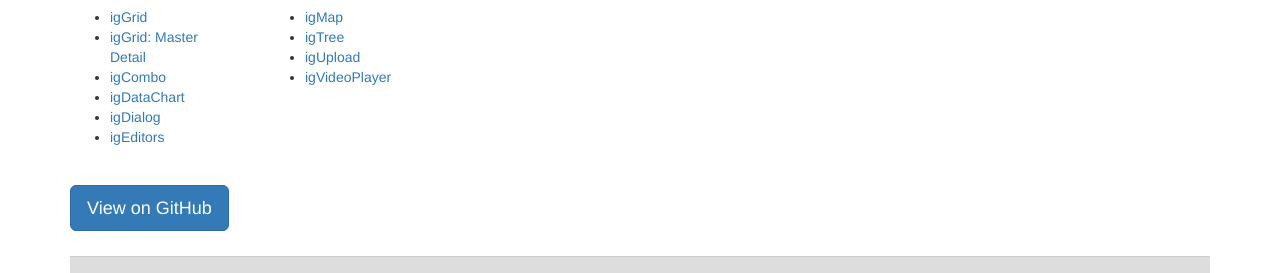
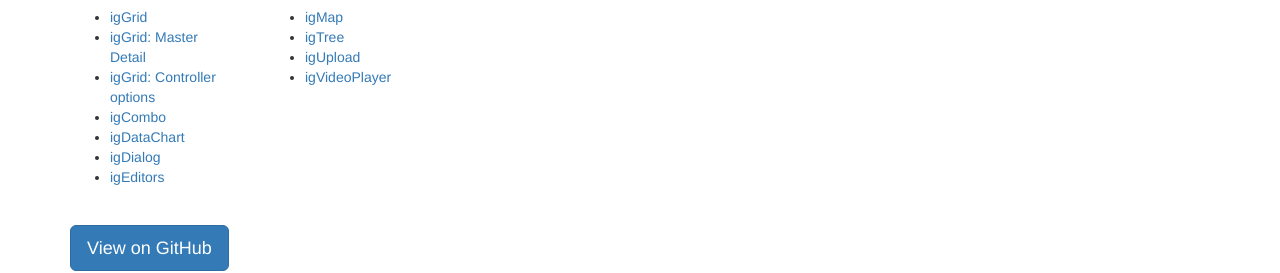
Before and after one commit to IgniteUI/igniteui-angularjs, a website: page index.html in a window 1280 px wide. Shown: the part 549-822 px from the top of the page. Drawn offline with nearby package versions, Linux system fonts and the light colour scheme.

Commit message:
Index page link to grid contoller sample

```diff
--- a/index.html
+++ b/index.html
@@ -27,6 +27,7 @@
                 <ul>
                     <li><a href="samples/igGrid.html">igGrid</a></li>
                     <li><a href="samples/grid/master-detail/index.html">igGrid: Master Detail</a></li>
+                    <li><a href="samples/igGrid-controller.html">igGrid: Controller options</a></li>
                     <li><a href="samples/igCombo.html">igCombo</a></li>
                     <li><a href="samples/igDataChart.html">igDataChart</a></li>
                     <li><a href="samples/igDialog.html">igDialog</a></li>
```
